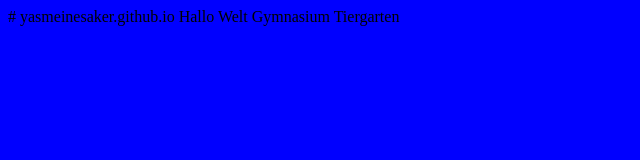
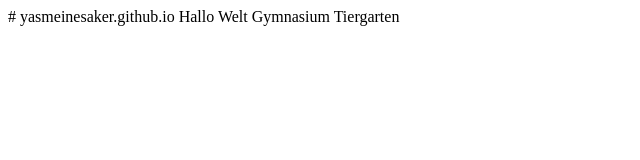
Before and after one commit to yasmeinesaker/-username-.github.io, a plain HTML site: page index.html in a window 1280 px wide. Shown: the whole page, without its empty margins (0-640 px from the left). Drawn offline with Linux system fonts and the light colour scheme.

Commit message:
Update index.html

```diff
--- a/index.html
+++ b/index.html
@@ -1,4 +1,4 @@
 # yasmeinesaker.github.io
 Hallo Welt
-<body bgcolor="blue" text="black"
+<body bgcolor="white" text="black"
       <a href="http://www.gymnasium-tiergarten.de/"> Gymnasium Tiergarten</a>
```
